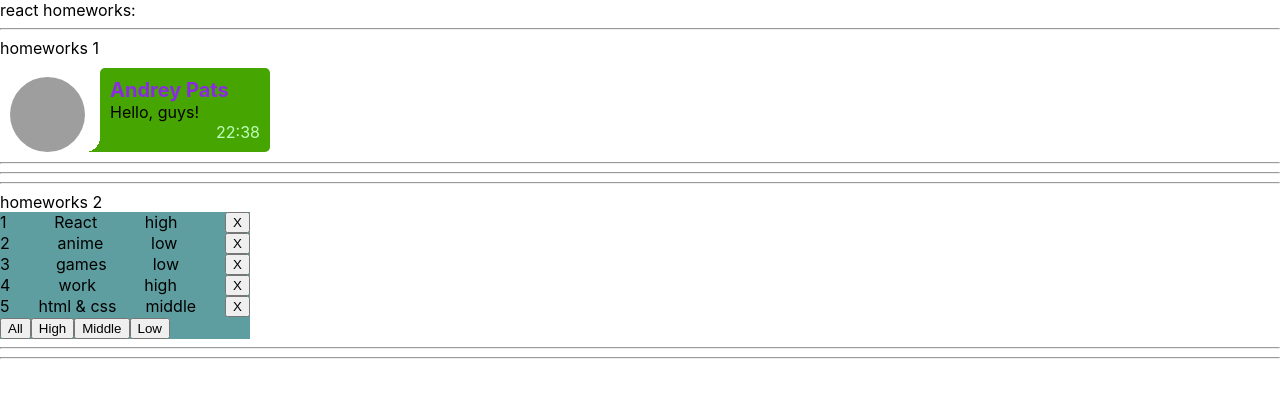
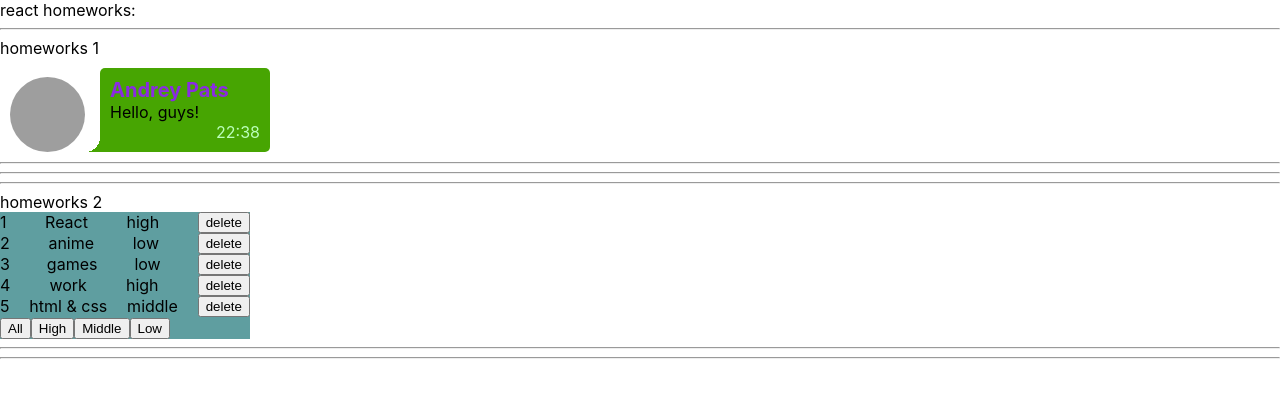
Before and after one commit to andreypats/homeworks, a React (Create React App) app: page / in a window 1280 px wide. Shown: the top 398 px of the page. Built offline with nearby package versions, Linux system fonts and the light colour scheme; grey boxes are pictures that could not be loaded.

Commit message:
lesson 2 complited

```diff
--- a/src/p2-homeworks/h2/Affair.tsx
+++ b/src/p2-homeworks/h2/Affair.tsx
@@ -19,7 +19,7 @@ function Affair(props: AffairPropsType) {
             <div>{props.affair._id}</div>
             <div>{props.affair.name}</div>
             <div>{props.affair.priority}</div>
-            <button onClick={deleteCallback}>X</button>
+            <button onClick={deleteCallback}>delete</button>
         </div>
     )
 }
```
